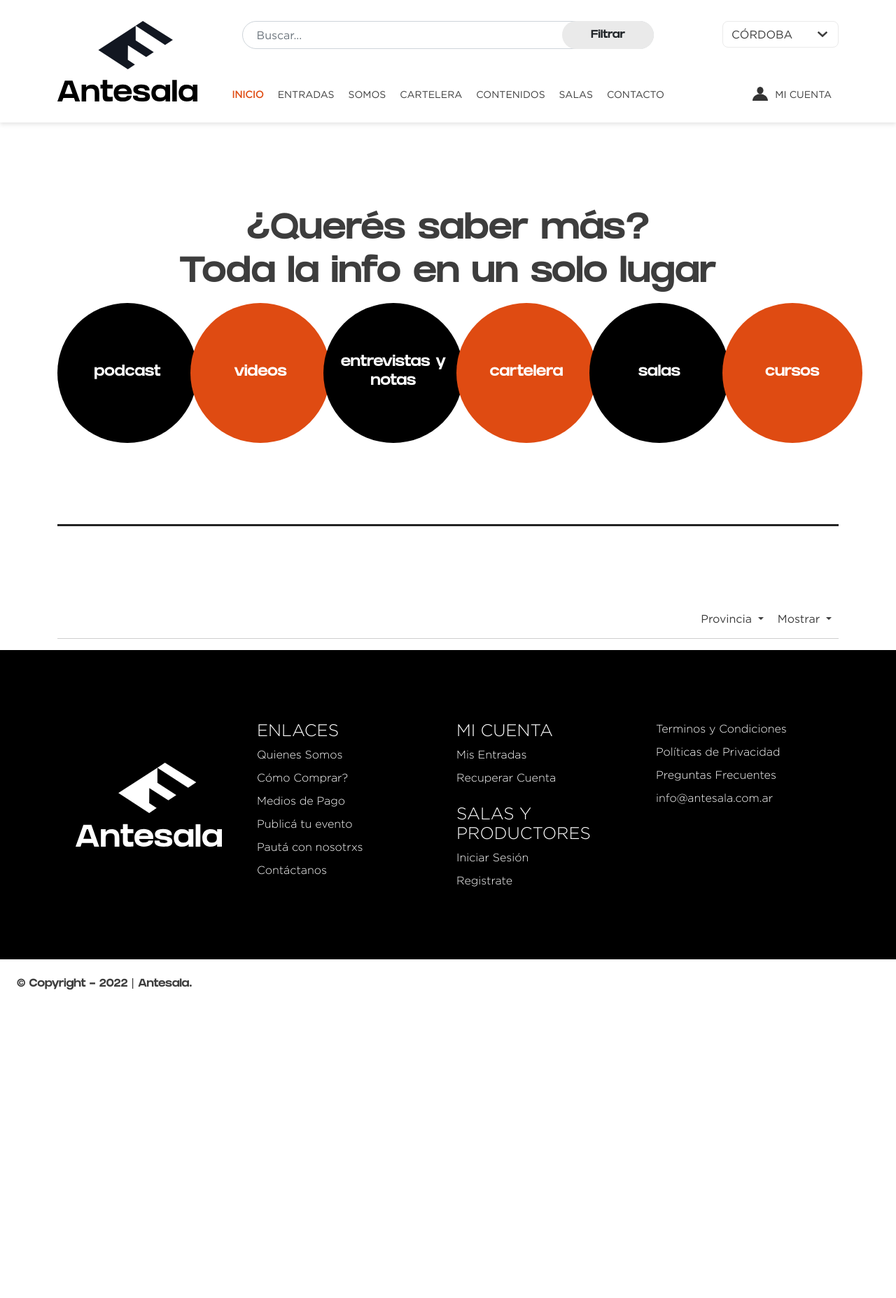
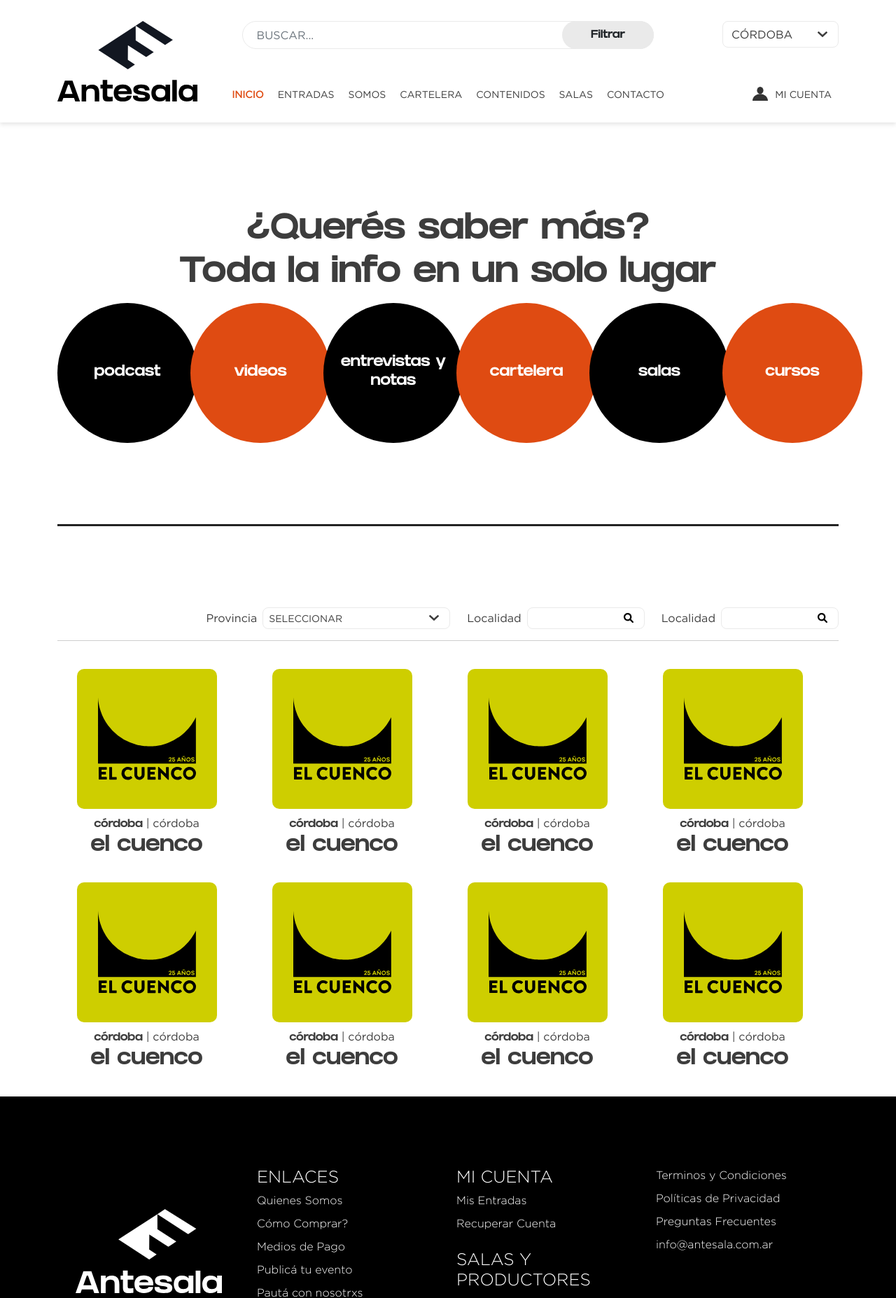
Before and after one commit to Pununuk/antesala, a PHP site: page /salas.php in a window 1280 px wide. Shown: the top 1855 px of the page at 70% size. Before the commit the page ends 1415 px from the top, so only its background shows below. Run offline with PHP 8.4, Linux system fonts and the light colour scheme.

Commit message:
subiendo pantalla salas y acomodando selects

```diff
--- a/assets/css/style.css
+++ b/assets/css/style.css
@@ -124,13 +124,14 @@
 .GothamLight {font-family: var(--GothamLight);}
 
 .navbar-collapse {margin-top: 40px;}
-.form-select {
+.form-search {background: #fff url(../img/magnifying-glass-solid.svg) center right 15px no-repeat;}
+.form-select {background: #fff url(../img/chevron-down-solid.svg) center right 15px no-repeat;}
+.form-select, .form-control {
     border: none;
     color: var(--gris);
     border: 1px solid var(--grisClaro);
     border-radius: 8px;
     text-transform: uppercase;
-    background: #fff url(../img/chevron-down-solid.svg) center right 15px no-repeat;
     background-size: 14px;
 }
 .form-select:focus, .btn-check:focus+.btn-secondary, .btn-secondary:focus {box-shadow: none;}
@@ -354,6 +355,7 @@
     transition: color .2s;
 }
 button.switch-month:hover svg path {fill: var(--amarillo);}
+#eventos h4 {font-size: 25px;}
 #eventos .box-eventos {
     border-radius: 30px;
     background: white;
@@ -817,6 +819,14 @@
     height: 100%;
     position: absolute;
 }
+#salas .logo-sala {
+    width: 200px;
+    height: 200px;
+    padding: 30px;
+    display: flex;
+    border-radius: 10px;
+    background: #CECE00;
+}
 footer h1 {
     font-size: 24px;
     text-transform: uppercase;
--- a/salas.php
+++ b/salas.php
@@ -96,29 +96,103 @@
                 <div class="container">
                     <div class="row">
                         <div class="col-12 d-flex justify-content-end">
-                            <div class="dropdown wow bounceInUp">
-                                <a class="btn btn-secondary dropdown-toggle" href="#" role="button" id="dropdownMenuLink" data-bs-toggle="dropdown" aria-expanded="false">
-                                    Provincia
-                                </a>
-                                <ul class="dropdown-menu" aria-labelledby="dropdownMenuLink">
-                                    <li><a class="dropdown-item" href="#">uno</a></li>
-                                    <li><a class="dropdown-item" href="#">dos</a></li>
-                                    <li><a class="dropdown-item" href="#">tres</a></li>
-                                </ul>
+                            <div class="d-flex align-items-center me-4 wow bounceInUp">
+                                <p class="mb-0 me-2 text-nowrap">Provincia</p>
+                                <select class="form-select form-select form-select-sm">
+                                    <option selected>Seleccionar</option>
+                                    <option value="1">BUENOS AIRES</option>
+                                    <option value="2">CATAMARCA</option>
+                                    <option value="5">CHACO</option>
+                                    <option value="6">CHUBUT</option>
+                                    <option value="50">CIUDAD AUTONOMA DE Bs As</option>
+                                    <option value="3">CORDOBA</option>
+                                    <option value="4">CORRIENTES</option>
+                                    <option value="7">ENTRE RIOS</option>
+                                    <option value="8">FORMOSA</option>
+                                    <option value="9">JUJUY</option>
+                                    <option value="10">LA PAMPA</option>
+                                    <option value="11">LA RIOJA</option>
+                                    <option value="12">MENDOZA</option>
+                                    <option value="13">MISIONES</option>
+                                    <option value="14">NEUQUEN</option>
+                                    <option value="15">RIO NEGRO</option>
+                                    <option value="16">SALTA</option>
+                                    <option value="17">SAN LUIS</option>
+                                    <option value="19">SANTA CRUZ</option>
+                                    <option value="20">SANTA FE</option>
+                                    <option value="21">SANTIAGO DEL ESTERO</option>
+                                    <option value="22">TIERRA DEL FUEGO</option>
+                                </select>
                             </div>
-                            <div class="dropdown wow bounceInUp">
-                                <a class="btn btn-secondary dropdown-toggle" href="#" role="button" id="dropdownMenuLink" data-bs-toggle="dropdown" aria-expanded="false">
-                                    Mostrar
-                                </a>
-                                <ul class="dropdown-menu" aria-labelledby="dropdownMenuLink">
-                                    <li><a class="dropdown-item" href="#">uno</a></li>
-                                    <li><a class="dropdown-item" href="#">dos</a></li>
-                                    <li><a class="dropdown-item" href="#">tres</a></li>
-                                </ul>
+                            <div class="d-flex align-items-center me-4 wow bounceInUp">
+                                <p class="mb-0 me-2 text-nowrap">Localidad</p>
+                                <input type="text" class="form-control form-search form-control-sm">
+                            </div>
+                            <div class="d-flex align-items-center wow bounceInUp">
+                                <p class="mb-0 me-2 text-nowrap">Localidad</p>
+                                <input type="text" class="form-control form-search form-control-sm">
                             </div>
                         </div>
                         <div class="col-12">
                             <hr class="wow bounceInUp">
+                        </div>
+                        <div class="row mt-4">
+                            <div class="col-md-3 d-flex flex-column align-items-center mb-4 wow bounceInUp">
+                               <a href="sala.php" class="logo-sala">
+                                    <img src="assets/img/logo-cuenco.svg" width="100%" alt="">
+                                </a>
+                                <p class="mt-2 mb-0"><span class="Grifter">córdoba</span> | córdoba</p>
+                                <h3>el cuenco</h3>
+                            </div>
+                            <div class="col-md-3 d-flex flex-column align-items-center mb-4 wow bounceInUp">
+                               <a href="sala.php" class="logo-sala">
+                                    <img src="assets/img/logo-cuenco.svg" width="100%" alt="">
+                                </a>
+                                <p class="mt-2 mb-0"><span class="Grifter">córdoba</span> | córdoba</p>
+                                <h3>el cuenco</h3>
+                            </div>
+                            <div class="col-md-3 d-flex flex-column align-items-center mb-4 wow bounceInUp">
+                               <a href="sala.php" class="logo-sala">
+                                    <img src="assets/img/logo-cuenco.svg" width="100%" alt="">
+                                </a>
+                                <p class="mt-2 mb-0"><span class="Grifter">córdoba</span> | córdoba</p>
+                                <h3>el cuenco</h3>
+                            </div>
+                            <div class="col-md-3 d-flex flex-column align-items-center mb-4 wow bounceInUp">
+                               <a href="sala.php" class="logo-sala">
+                                    <img src="assets/img/logo-cuenco.svg" width="100%" alt="">
+                                </a>
+                                <p class="mt-2 mb-0"><span class="Grifter">córdoba</span> | córdoba</p>
+                                <h3>el cuenco</h3>
+                            </div>
+                            <div class="col-md-3 d-flex flex-column align-items-center mb-4 wow bounceInUp">
+                               <a href="sala.php" class="logo-sala">
+                                    <img src="assets/img/logo-cuenco.svg" width="100%" alt="">
+                                </a>
+                                <p class="mt-2 mb-0"><span class="Grifter">córdoba</span> | córdoba</p>
+                                <h3>el cuenco</h3>
+                            </div>
+                            <div class="col-md-3 d-flex flex-column align-items-center mb-4 wow bounceInUp">
+                               <a href="sala.php" class="logo-sala">
+                                    <img src="assets/img/logo-cuenco.svg" width="100%" alt="">
+                                </a>
+                                <p class="mt-2 mb-0"><span class="Grifter">córdoba</span> | córdoba</p>
+                                <h3>el cuenco</h3>
+                            </div>
+                            <div class="col-md-3 d-flex flex-column align-items-center mb-4 wow bounceInUp">
+                               <a href="sala.php" class="logo-sala">
+                                    <img src="assets/img/logo-cuenco.svg" width="100%" alt="">
+                                </a>
+                                <p class="mt-2 mb-0"><span class="Grifter">córdoba</span> | córdoba</p>
+                                <h3>el cuenco</h3>
+                            </div>
+                            <div class="col-md-3 d-flex flex-column align-items-center mb-4 wow bounceInUp">
+                               <a href="sala.php" class="logo-sala">
+                                    <img src="assets/img/logo-cuenco.svg" width="100%" alt="">
+                                </a>
+                                <p class="mt-2 mb-0"><span class="Grifter">córdoba</span> | córdoba</p>
+                                <h3>el cuenco</h3>
+                            </div>
                         </div>
                     </div>
                 </div>
```
Also changed, not shown: entradas.php (+16 -18 lines), assets/img/._magnifying-glass-solid.svg (added), assets/img/bg-04.svg (renamed from assets/img/SVG/bg-04.svg), assets/img/magnifying-glass-solid.svg (added).
